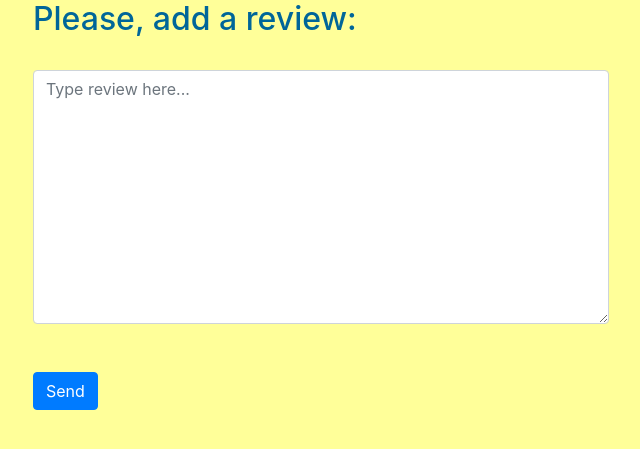
After one commit to balanchuks/RentMovie, a Symfony app: template src/RentMovieBundle/Resources/views/Default/review.html.twig in a window 1280 px wide. The commit adds this page. Shown: the top 449 px of the page, without its empty margins (317-957 px from the left). Run offline with Twig, Linux system fonts and the light colour scheme; the template is opened without the code that fills it, so the values that code supplies are empty; some libraries are stand-ins or nearby versions.

Commit message:
file review was added

```diff
--- a/src/RentMovieBundle/Controller/DefaultController.php
+++ b/src/RentMovieBundle/Controller/DefaultController.php
@@ -370,4 +370,8 @@ class DefaultController extends Controller
     {
         return $this->render('RentMovieBundle:Default:form.html.twig', array());
     }
+	public function reviewAction()
+    {
+        return $this->render('RentMovieBundle:Default:review.html.twig', array());
+    }
 }
--- a/src/RentMovieBundle/Resources/config/routing.yml
+++ b/src/RentMovieBundle/Resources/config/routing.yml
@@ -67,3 +67,6 @@ rent_movie_cartoonGenre:
 rent_movie_form:
     path:     /form
     defaults: { _controller: RentMovieBundle:Default:form}
+rent_movie_review:
+    path:     /review
+    defaults: { _controller: RentMovieBundle:Default:review}
--- /dev/null
+++ b/src/RentMovieBundle/Resources/views/Default/review.html.twig
@@ -0,0 +1,39 @@
+<!DOCTYPE html>
+<HTML>
+	<head>
+		<title>Film Rental</title>
+		<meta charset="UTF-8">
+		<link href="{{ asset('bundles/rentmovie/css/bootstrap.css') }}" rel="stylesheet" type="text/css">
+		<link href="{{ asset('bundles/rentmovie/css/bootstrap.min.css') }}" rel="stylesheet" type="text/css">
+		<style>
+		body {
+			margin-left: 350px;
+			margin-right: auto;
+			width: 30%;
+			background-color: #FFFF99;
+		}
+		h2 {color: #006699}
+		label {
+			font-weight: bold;
+		}
+		 .form-control {
+        width: 150%;
+    }
+		</style>
+
+	</head>
+	<body left="25px">
+		<form class="form-horizontal"  enctype="multipart/form-data" method="POST" action="{{path('rent_movie_review')}}">
+			<h2>Please, add a review:</h2>
+			<label for="moviereview"></label>
+			<textarea class="form-control" rows="10" name="moviereviews" id="moviereviews" placeholder="Type review here..."></textarea>
+             </br></br>
+               <button type="submit" class="btn btn-primary">Send</button>
+		</form>
+		{%if name is defined%}
+			<div class="alert">
+				<strong>hello {{name}}</strong>
+			</div>
+		{%endif%}
+	</body>
+</HTML>
```
Also changed, not shown: src/RentMovieBundle/Resources/views/Default/layout.html.twig (+10 -1 lines).
